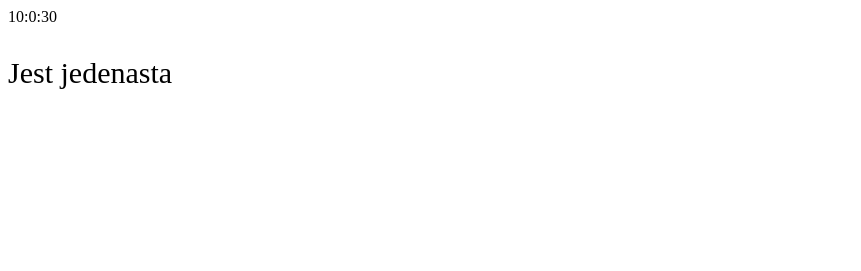
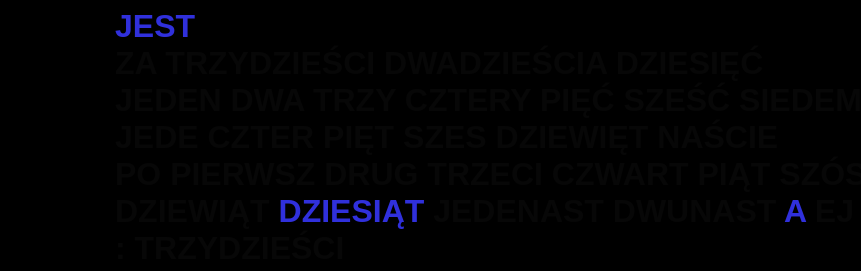
Before and after one commit to spandelk/spClock, a plain HTML site: page index.html in a window 1280 px wide. Shown: the whole page, without its empty margins (0-861 px from the left). Drawn offline with Linux system fonts and the light colour scheme.

Commit message:
Kilka zmian

```diff
--- a/index.html
+++ b/index.html
@@ -2,10 +2,27 @@
 	<head>
 		<meta charset="utf-8">
 		<title>spClock</title>
-		<script type="text/javascript" src="spClock.js"></script>
+		<script type="text/javascript" src="skClock.js"></script>
+		<style>
+			#box {
+				margin: auto;
+				width: 1050px;
+				/*border: red 1px solid;*/
+			}
+			h1 {font-family: arial}
+			body {background-color: black}
+		</style>
 	</head>
-	<body>
-		<p id="par"></p>
-		<p id="par2" style="font-size: 30px"></p>
+	<body onload="loaded()">
+		<div id="box">
+			<h1 id="header">
+				<span class="tekst" id="txt_jest"> JEST </span><br>
+				<span class="tekst" id="txt_za"> ZA </span><span class="tekst" id="txt_30"> TRZYDZIEŚCI </span><span class="tekst" id="txt_20"> DWADZIEŚCIA </span><span class="tekst" id="txt_10"> DZIESIĘĆ </span><br>
+				<span class="tekst" id="txt_1"> JEDEN </span><span class="tekst" id="txt_2"> DWA </span><span class="tekst" id="txt_3"> TRZY </span><span class="tekst" id="txt_4"> CZTERY </span><span class="tekst" id="txt_5"> PIĘĆ </span><span class="tekst" id="txt_6"> SZEŚĆ </span><span class="tekst" id="txt_7"> SIEDEM </span><span class="tekst" id="txt_8"> OSIEM </span><span class="tekst" id="txt_9"> DZIEWIĘĆ </span><br>
+				<span class="tekst" id="txt_11"> JEDE </span><span class="tekst" id="txt_14"> CZTER </span><span class="tekst" id="txt_15"> PIĘT </span><span class="tekst" id="txt_16"> SZES </span><span class="tekst" id="txt_19"> DZIEWIĘT </span><span class="tekst" id="txt_nascie"> NAŚCIE </span><br>
+				<span class="tekst" id="txt_po"> PO </span><span class="tekst" id="txt_pierwsz"> PIERWSZ </span><span class="tekst" id="txt_drug"> DRUG </span><span class="tekst" id="txt_trzeci"> TRZECI </span><span class="tekst" id="txt_czwart"> CZWART </span><span class="tekst" id="txt_piat"> PIĄT </span><span class="tekst" id="txt_szost"> SZÓST </span><span class="tekst" id="txt_siodm"> SIÓDM </span><span class="tekst" id="txt_osm"> ÓSM </span><span class="tekst" id="txt_dziewiat"> DZIEWIĄT </span><span class="tekst" id="txt_dziesiat"> DZIESIĄT </span><span class="tekst" id="txt_jedenast"> JEDENAST </span><span class="tekst" id="txt_dwunast"> DWUNAST </span><span class="tekst" id="txt_a"> A </span><span class="tekst" id="txt_ej"> EJ </span><br>
+				<span class="tekst" id="txt_30_2"> : TRZYDZIEŚCI </span>
+			</h1>
+		</div>
 	</body>
 </html>
--- a/test/js.js
+++ b/skClock.js
@@ -1,11 +1,17 @@
+var text_visible = "#3030dc";
+var text_hidden = "#070707";
+
+function loaded() {
+	document.getElementById("header").style.color = text_hidden;
+}
+
 function clock() {
 	var teksty = document.getElementsByClassName("tekst");
 	for (var i in teksty) {
   		if (teksty.hasOwnProperty(i)) {
-    		teksty[i].style.color = "white";
+    		teksty[i].style.color = text_hidden;
   		}
 	}
-	document.getElementById("h1").style.color = "white";
 	d = new Date();
 	h = d.getHours();
 	m = d.getMinutes();
@@ -72,9 +78,9 @@ function clock() {
 		if ((h == 12)|| (h == 0)) {clb("txt_pierwsz")}
 		clb("txt_za"); clb("txt_a");
 	}
-	if ((m == 0)|| (m == 30)) {document.getElementById("txt_ej").style.color = "white"; document.getElementById("txt_po").style.color = "white"; clb("txt_a")}
+	if ((m == 0)|| (m == 30)) {document.getElementById("txt_ej").style.color = text_hidden; document.getElementById("txt_po").style.color = text_hidden; clb("txt_a")}
 }
 
-function clb(markup) {document.getElementById(markup).style.color = "black"}
+function clb(markup) {document.getElementById(markup).style.color = text_visible}
 
 setInterval(clock, 1000);
```
Also changed, not shown: test/index.html (+4 -22 lines), test/spClock.js (renamed from spClock.js).
